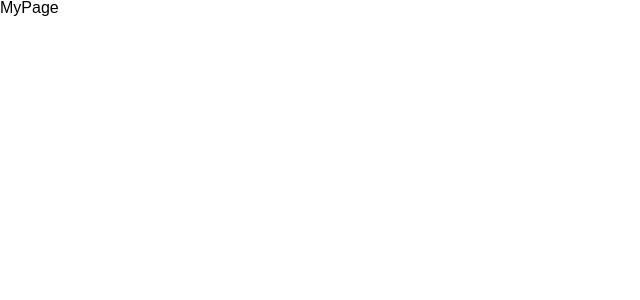
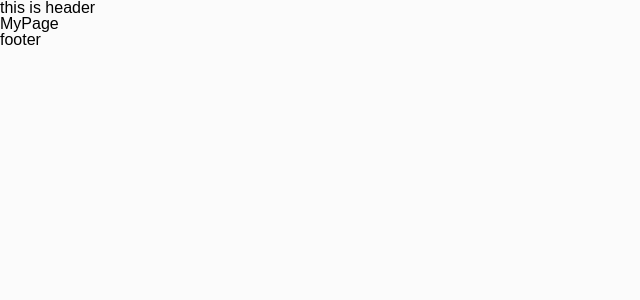
Before and after one commit to Lv2-Recsys-01/styl-frontend, a React (Create React App) app: page /collections in a window 1280 px wide. Shown: the top 300 px of the page, without its empty margins (0-640 px from the left). Built offline with nearby package versions, Linux system fonts and the light colour scheme.

Commit message:
feat: feat-layout component

```diff
--- /dev/null
+++ b/src/components/Layout/index.jsx
@@ -0,0 +1,21 @@
+import React from "react";
+
+function Header() {
+    return <div>this is header</div>;
+}
+
+function Footer() {
+    return <div>footer</div>;
+}
+
+function Layout({ children }) {
+    return (
+        <>
+            <Header />
+            {children}
+            <Footer />
+        </>
+    );
+}
+
+export default Layout;
--- a/src/index.jsx
+++ b/src/index.jsx
@@ -3,7 +3,16 @@ import ReactDOM from "react-dom/client";
 import App from "./pages/App";
 import "./styles/reset.css";
 import "antd/dist/reset.css";
+import Layout from "./components/Layout";
+import GlobalStyle from "./styles/globalStyle";
 
 const root = ReactDOM.createRoot(document.getElementById("root"));
 
-root.render(<App />);
+root.render(
+    <>
+        <GlobalStyle />
+        <Layout>
+            <App />
+        </Layout>
+    </>,
+);
--- a/src/pages/App.css
+++ /dev/null
@@ -1,38 +0,0 @@
-.App {
-    text-align: center;
-}
-
-.App-logo {
-    height: 40vmin;
-    pointer-events: none;
-}
-
-@media (prefers-reduced-motion: no-preference) {
-    .App-logo {
-        animation: App-logo-spin infinite 20s linear;
-    }
-}
-
-.App-header {
-    background-color: #282c34;
-    min-height: 100vh;
-    display: flex;
-    flex-direction: column;
-    align-items: center;
-    justify-content: center;
-    font-size: calc(10px + 2vmin);
-    color: white;
-}
-
-.App-link {
-    color: #61dafb;
-}
-
-@keyframes App-logo-spin {
-    from {
-        transform: rotate(0deg);
-    }
-    to {
-        transform: rotate(360deg);
-    }
-}
--- a/src/pages/App.js
+++ b/src/pages/App.js
@@ -1,5 +1,4 @@
 import React from "react";
-import GlobalStyle from "../styles/globalStyle";
 import { RouterProvider, createBrowserRouter } from "react-router-dom";
 import Journey from "./Journey";
 import EntryPage from "./EntryPage";
@@ -23,10 +22,9 @@ const router = createBrowserRouter([
 
 function App() {
     return (
-        <React.Fragment>
-            <GlobalStyle />
+        <>
             <RouterProvider router={router} />
-        </React.Fragment>
+        </>
     );
 }
 
--- a/src/styles/globalStyle.js
+++ b/src/styles/globalStyle.js
@@ -1,13 +1,27 @@
 import { createGlobalStyle } from "styled-components";
 
 const GlobalStyle = createGlobalStyle`
+    html,
+    body {
+        padding: 0;
+        margin: 0;
+        min-height: 100%;
+        width: 100%;
+        font-family: "Noto Sans KR", sans-serif;
+        background-color: #fbfbfb;
+    }
+
+    html {
+        position: relative;
+    }
+
+    a {
+        color: inherit;
+        text-decoration: none;
+    }
+
     * {
-        box-sizing:border-box;
-    }
-    body {
-        margin: 0;
-        padding: 0;
-        display: relative;
+        box-sizing: border-box;
     }
 `;
 
```
